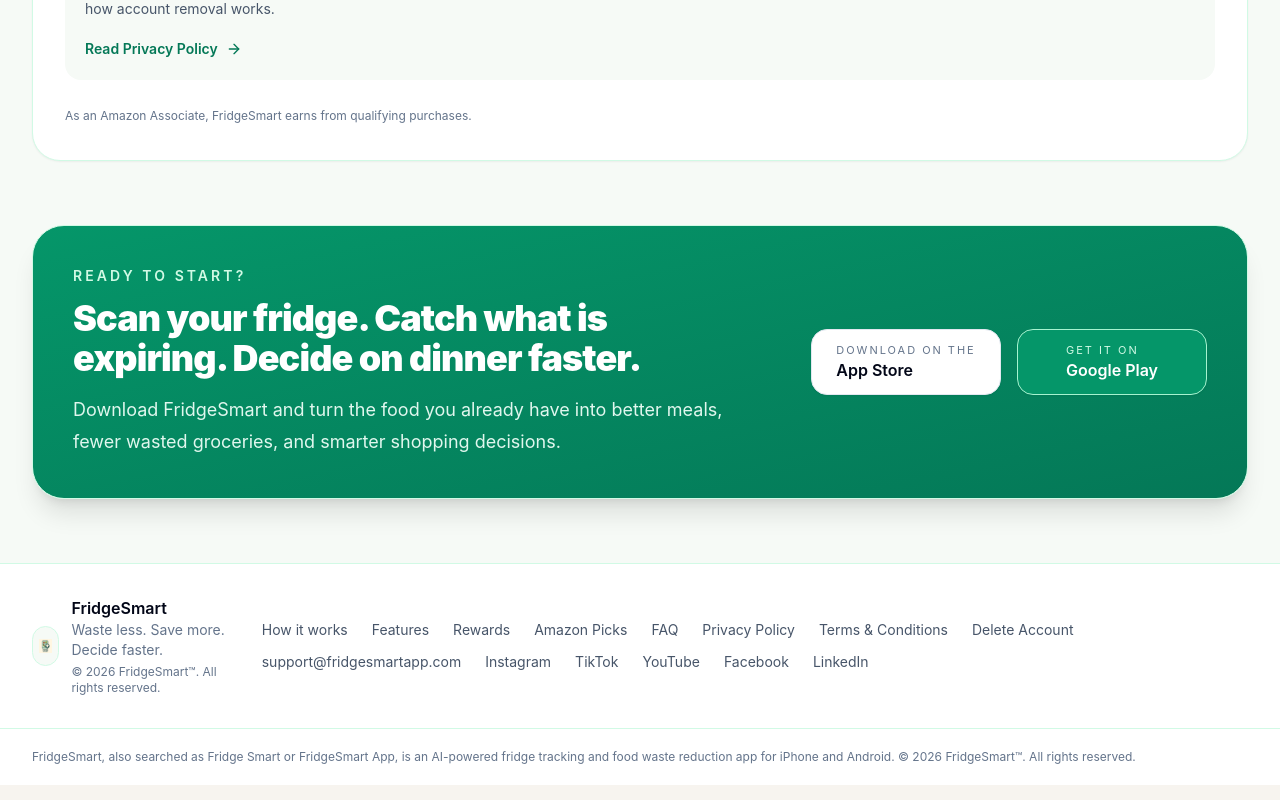
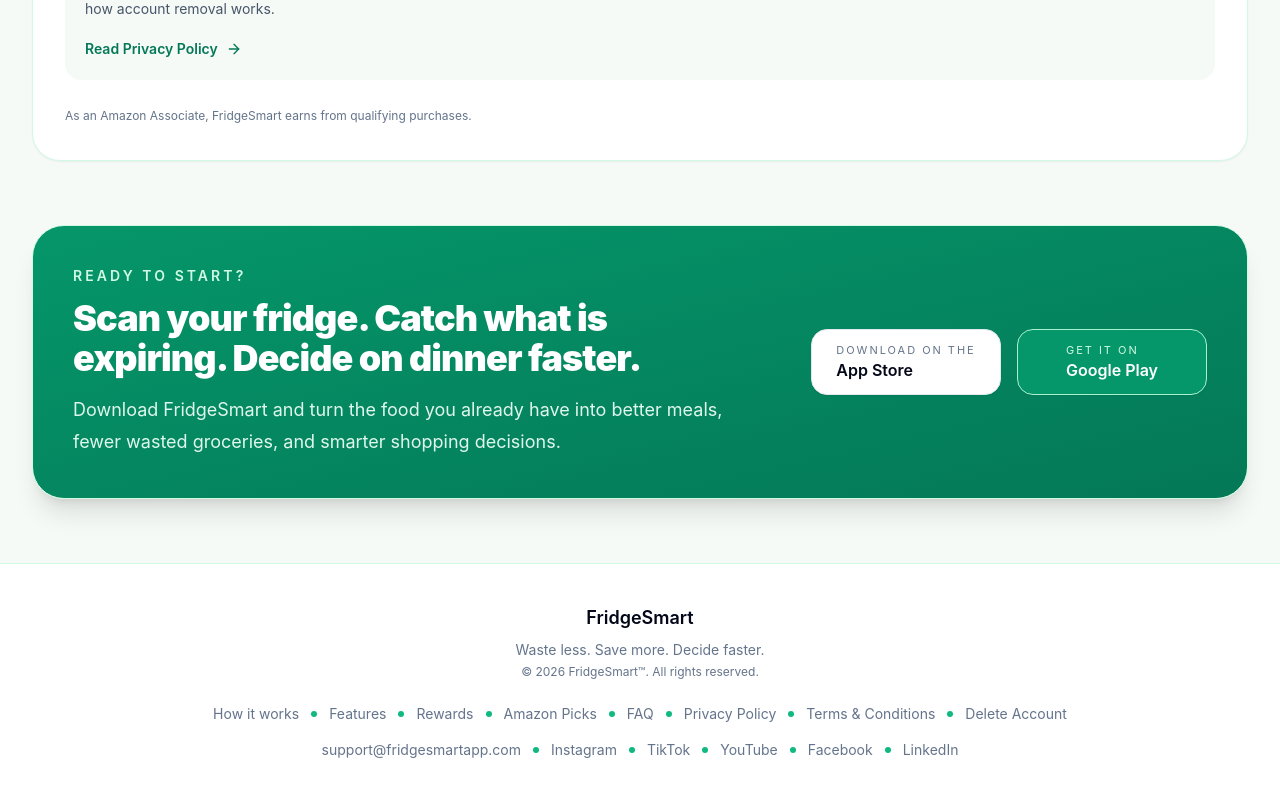
Before and after one commit to minameeee-prog/fridgesmart-web, a Next.js app: page / in a window 1280 px wide. Shown: the part 7824-8624 px from the top of the page. Built offline with nearby package versions, Linux system fonts and the light colour scheme.

Commit message:
Update page.tsx
Footer

```diff
--- a/app/page.tsx
+++ b/app/page.tsx
@@ -1476,107 +1476,65 @@
         </section>
 
 <footer className="border-t border-emerald-100 bg-white">
-          <div className="mx-auto flex max-w-7xl flex-col gap-6 px-4 py-8 sm:px-6 md:flex-row md:items-center md:justify-between lg:px-8">
-            <div className="flex items-center gap-3">
-              <div className="relative h-10 w-10 overflow-hidden rounded-2xl border border-emerald-100 bg-[#f6faf6]">
-                <Image
-                  src="/logo.png"
-                  alt="FridgeSmart logo"
-                  fill
-                  className="object-contain p-1.5"
-                />
-              </div>
-              <div>
-                <div className="font-semibold text-slate-950">FridgeSmart</div>
-                <div className="text-sm text-slate-500">
+  <div className="mx-auto max-w-7xl px-4 py-10 sm:px-6 lg:px-8">
+    <div className="flex flex-col items-center text-center">
+      <div className="font-semibold text-slate-950 text-lg">FridgeSmart</div>
+
+      <div className="mt-2 text-sm text-slate-500">
         Waste less. Save more. Decide faster.
       </div>
+
       <div className="mt-1 text-xs text-slate-500">
         © 2026 FridgeSmart™. All rights reserved.
       </div>
-              </div>
-            </div>
-
-            <div className="flex flex-wrap items-center gap-x-6 gap-y-3 text-sm text-slate-600">
-              <a href="#how-it-works" className="hover:text-slate-950">
-                How it works
+
+      {/* Main footer links */}
+      <div className="mt-6 flex flex-wrap justify-center items-center gap-3 text-sm text-slate-500">
+        <a href="#how-it-works" className="hover:text-slate-950">How it works</a>
+        <span className="h-1.5 w-1.5 rounded-full bg-emerald-500"></span>
+
+        <a href="#features" className="hover:text-slate-950">Features</a>
+        <span className="h-1.5 w-1.5 rounded-full bg-emerald-500"></span>
+
+        <a href="#rewards" className="hover:text-slate-950">Rewards</a>
+        <span className="h-1.5 w-1.5 rounded-full bg-emerald-500"></span>
+
+        <a href="#amazon-picks" className="hover:text-slate-950">Amazon Picks</a>
+        <span className="h-1.5 w-1.5 rounded-full bg-emerald-500"></span>
+
+        <a href="#faq" className="hover:text-slate-950">FAQ</a>
+        <span className="h-1.5 w-1.5 rounded-full bg-emerald-500"></span>
+
+        <Link href="/privacy" className="hover:text-slate-950">Privacy Policy</Link>
+        <span className="h-1.5 w-1.5 rounded-full bg-emerald-500"></span>
+
+        <Link href="/terms" className="hover:text-slate-950">Terms & Conditions</Link>
+        <span className="h-1.5 w-1.5 rounded-full bg-emerald-500"></span>
+
+        <Link href="/delete-account" className="hover:text-slate-950">Delete Account</Link>
+      </div>
+
+      {/* Contact + social */}
+      <div className="mt-4 flex flex-wrap justify-center items-center gap-3 text-sm text-slate-500">
+        <a href="mailto:support@fridgesmartapp.com" className="hover:text-slate-950">
+          support@fridgesmartapp.com
         </a>
-              <a href="#features" className="hover:text-slate-950">
-                Features
-              </a>
-              <a href="#rewards" className="hover:text-slate-950">
-                Rewards
-              </a>
-              <a href="#amazon-picks" className="hover:text-slate-950">
-                Amazon Picks
-              </a>
-              <a href="#faq" className="hover:text-slate-950">
-                FAQ
-              </a>
-              <Link href="/privacy" className="hover:text-slate-950">
-                Privacy Policy
-              </Link>
-              <Link href="/terms" className="hover:text-slate-950">
-                Terms & Conditions
-              </Link>
-              <Link href="/delete-account" className="hover:text-slate-950">
-                Delete Account
-              </Link>
-              <Link
-                href="mailto:support@fridgesmartapp.com"
-                className="hover:text-slate-950"
-              >
-                support@fridgesmartapp.com
-              </Link>
-              <Link
-                href={INSTAGRAM_URL}
-                target="_blank"
-                rel="noreferrer"
-                className="hover:text-slate-950"
-              >
-                Instagram
-              </Link>
-              <Link
-                href={TIKTOK_URL}
-                target="_blank"
-                rel="noreferrer"
-                className="hover:text-slate-950"
-              >
-                TikTok
-              </Link>
-              <Link
-                href={YOUTUBE_URL}
-                target="_blank"
-                rel="noreferrer"
-                className="hover:text-slate-950"
-              >
-                YouTube
-              </Link>
-              <Link
-                href={FACEBOOK_URL}
-                target="_blank"
-                rel="noreferrer"
-                className="hover:text-slate-950"
-              >
-                Facebook
-              </Link>
-              <Link
-                href={LINKEDIN_URL}
-                target="_blank"
-                rel="noreferrer"
-                className="hover:text-slate-950"
-              >
-                LinkedIn
-              </Link>
-            </div>
-          </div>
-
-          <div className="border-t border-emerald-100">
-            <div className="mx-auto max-w-7xl px-4 py-4 text-xs leading-6 text-slate-500 sm:px-6 lg:px-8">
-              FridgeSmart, also searched as Fridge Smart or FridgeSmart App, is
-              an AI-powered fridge tracking and food waste reduction app for
-              iPhone and Android.
-              © 2026 FridgeSmart™. All rights reserved.
+        <span className="h-1.5 w-1.5 rounded-full bg-emerald-500"></span>
+
+        <a href="#" className="hover:text-slate-950">Instagram</a>
+        <span className="h-1.5 w-1.5 rounded-full bg-emerald-500"></span>
+
+        <a href="#" className="hover:text-slate-950">TikTok</a>
+        <span className="h-1.5 w-1.5 rounded-full bg-emerald-500"></span>
+
+        <a href="#" className="hover:text-slate-950">YouTube</a>
+        <span className="h-1.5 w-1.5 rounded-full bg-emerald-500"></span>
+
+        <a href="#" className="hover:text-slate-950">Facebook</a>
+        <span className="h-1.5 w-1.5 rounded-full bg-emerald-500"></span>
+
+        <a href="#" className="hover:text-slate-950">LinkedIn</a>
+      </div>
     </div>
   </div>
 </footer>
```
Lines whose indentation alone changed are shown as unchanged.
